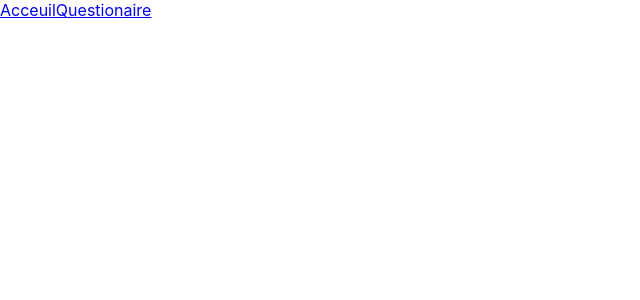
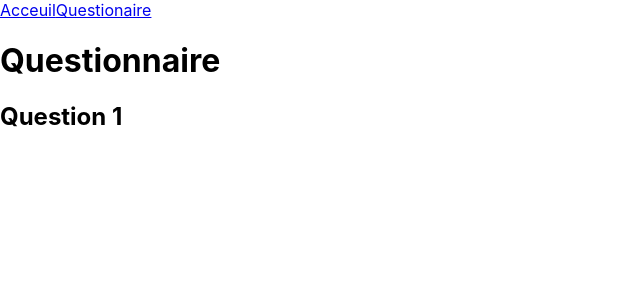
Before and after one commit to rigole/free-agency, a React (Create React App) app: page /survey/1 in a window 1280 px wide. Before the commit this address had no page. Shown: the top 300 px of the page, without its empty margins (0-640 px from the left). Built offline with nearby package versions, Linux system fonts and the light colour scheme; the HTML template or start-up script is replaced by a standard one.

Commit message:
taking parameters in survey

```diff
--- a/src/components/Header/index.jsx
+++ b/src/components/Header/index.jsx
@@ -1,11 +1,12 @@
 import { Link } from "react-router-dom";
+
 
 function Header() {
 
     return(
         <nav>
             <Link to="/">Acceuil</Link>
-            <Link to="/survey">Questionaire</Link>
+            <Link to="/survey/42">Questionaire</Link>
         </nav>
     )
 }
--- a/src/index.jsx
+++ b/src/index.jsx
@@ -13,7 +13,7 @@
       <Header />
       <Routes>
         <Route path="/" element={<Home />} />
-        <Route path="/survey" element={<Survey />} />
+        <Route path="/survey/:questionNumber" element={<Survey />} />
       </Routes>
     </Router>
   </React.StrictMode>,
--- a/src/pages/Survey.jsx
+++ b/src/pages/Survey.jsx
@@ -1,9 +1,12 @@
-
+import { useParams } from "react-router-dom";
 
 function Survey() {
+
+    const { questionNumber } = useParams()
     return(
         <div>
             <h1>Questionnaire</h1>
+            <h2>Question {questionNumber}</h2>
         </div>
     )
 }
```
